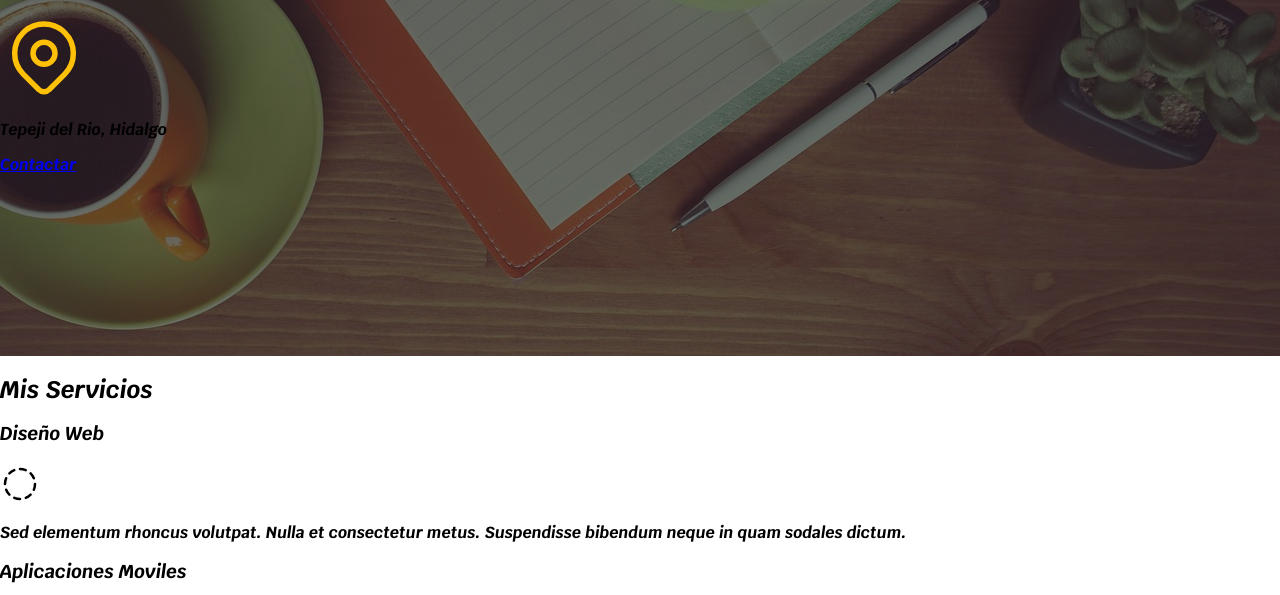
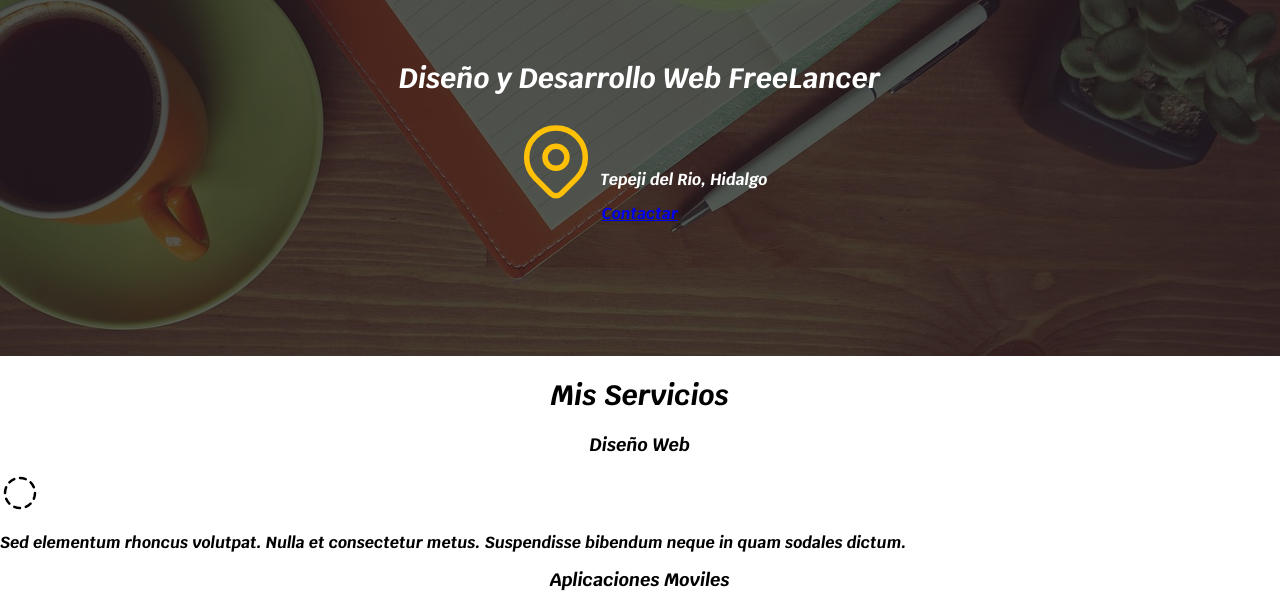
Before and after one commit to JoseAlfonsoB/FREELANCER_PROJECT, a plain HTML site: page index.html in a window 1280 px wide. Shown: the part 227-822 px from the top of the page. Drawn offline with Linux system fonts and the light colour scheme.

Commit message:
Colocación de estilos a los Headings, y centrado de los contenidos de la clase "contenido-hero".

```diff
--- a/CSS/styles.css
+++ b/CSS/styles.css
@@ -22,10 +22,23 @@ body {
   font-size: 16px; /* 1rem = 10 px*/
   font-family: "Krub", sans-serif;
 }
-.titulo {
+/* Estilos para los Headings. */
+h1 {
+  font-size: 3.8rem;
+}
+
+h2 {
+  font-size: 2.8rem;
+}
+
+h3 {
+  font-size: 1.8rem;
+}
+
+h1,
+h2,
+h3 {
   text-align: center;
-  font-size: 3.8rem;
-  /* color: var(--primario); Uso del Custom propertie.*/
 }
 
 .titulo span {
@@ -79,9 +92,9 @@ body {
 }
 .contenido-hero {
   position: absolute;
-  background-color: rgba(0, 0, 0, 0.5); /*Sintaxis anterior. */
+  background-color: rgba(0, 0, 0, 0.6); /*Sintaxis anterior. */
   background-color: rgb(
-    0 0 0 / 50%
+    0 0 0 / 60%
   ); /* Sintaxis nueva (no tiene mucho soporte. ) */
   /* Con esto no es necesario que hagamos uso de las coordenadas.  */
   width: 100%;
@@ -91,4 +104,21 @@ body {
   right: 0;
   left: 0;
   top: 0;*/
+
+  /* --> CODIGO PARA ALINEAR CONTENIDOS TANTO HORIZONTALMENTE COMO VERTICLAMENTE. <-- */
+
+  display: flex; /* Para colocar el contenido de izquierda a derecha (en "fila"). */
+  flex-direction: column;
+  align-items: center; /* Para alinear el contenido horizontalmente. */
+  justify-content: center; /* Para alinear el contenido verticlamente. */
 }
+
+.contenido-hero h2,
+.contenido-hero p {
+  color: var(--blanco);
+}
+
+.ubicacion {
+  display: flex;
+  align-items: flex-end;
+}
--- a/index.html
+++ b/index.html
@@ -29,7 +29,8 @@
     <!-- ESTA ES LA PARTE DEL CODIGO QUE NO SE COLOCA CORRECTAMENTE HASTA EL MOMENTO. EL PROBLEMA SON LAS DOS UTIMAS PROPIEDADES DE LA CLASE hero. (altura y padding) -->
     <section class="hero">
       <div class="contenido-hero">
-        <h2 class="titulo">Diseño y Desarrollo Web <span>FreeLancer</span></h2>
+        <h2>Diseño y Desarrollo Web <span>FreeLancer</span></h2>
+        <div class="ubicacion">
           <svg
             xmlns="http://www.w3.org/2000/svg"
             class="icon icon-tabler icon-tabler-map-pin"
@@ -49,6 +50,8 @@
             />
           </svg>
           <p>Tepeji del Rio, Hidalgo</p>
+
+        </div>
         <a href="#">Contactar</a>
       </div>
     </section>
```
Lines whose indentation alone changed are shown as unchanged.
